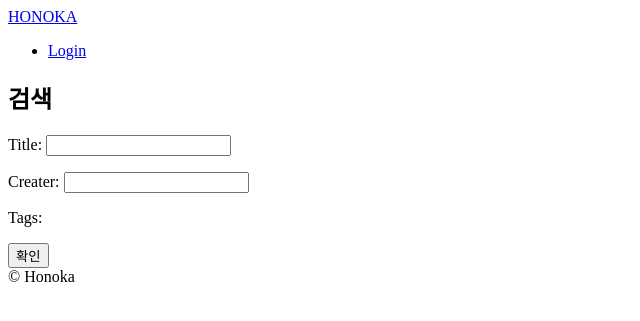
After one commit to kkhh9469/honika, a Django app: page /rooms/search/ in a window 1280 px wide. The commit adds this page. Shown: the top 321 px of the page, without its empty margins (0-640 px from the left). Run offline with Django 3.2, Linux system fonts and the light colour scheme; data that the repository does not hold is empty.

Commit message:
done search

```diff
--- /dev/null
+++ b/rooms/forms.py
@@ -0,0 +1,13 @@
+from django import forms
+from . import models
+
+
+class SearchForm(forms.Form):
+
+    title = forms.CharField(required=False)
+    creater = forms.CharField(required=False)
+    tags = forms.ModelMultipleChoiceField(
+        required=False,
+        queryset=models.Tag.objects.all(),
+        widget=forms.CheckboxSelectMultiple,
+    )
--- a/rooms/urls.py
+++ b/rooms/urls.py
@@ -3,4 +3,7 @@ from . import views
 
 app_name = "rooms"
 
-urlpatterns = [path("<int:pk>/", views.RoomDetail.as_view(), name="detail")]
+urlpatterns = [
+    path("<int:pk>/", views.RoomDetail.as_view(), name="detail"),
+    path("search/", views.SerchView.as_view(), name="search"),
+]
--- a/rooms/views.py
+++ b/rooms/views.py
@@ -1,5 +1,6 @@
-from django.views.generic import ListView, DetailView
-from . import models
+from django.views.generic import ListView, DetailView, View
+from django.shortcuts import render
+from . import models, forms
 
 
 class HomeView(ListView):
@@ -18,3 +19,33 @@ class RoomDetail(DetailView):
     """ RoomDetail Definition """
 
     model = models.Room
+
+
+class SerchView(View):
+    def get(self, request):
+        form = forms.SearchForm(request.GET)
+
+        if form.is_valid():
+            title = form.cleaned_data.get("title")
+            creater = form.cleaned_data.get("creater")
+            tags = form.cleaned_data.get("tags")
+
+            filter_args = {}
+
+            if title is not None:
+                filter_args["title__icontains"] = title
+
+            if creater is not None:
+                filter_args["creater__icontains"] = creater
+
+            for tag in tags:
+                filter_args["tag"] = tag
+
+            rooms = models.Room.objects.filter(**filter_args)
+            rooms = reversed(rooms)
+
+        return render(
+            request,
+            "rooms/search.html",
+            {"form": form, "rooms": rooms},
+        )
--- a/templates/base.html
+++ b/templates/base.html
@@ -4,11 +4,16 @@
     <meta charset="UTF-8" />
     <meta name="viewport" content="width=device-width, initial-scale=1.0" />
     <title>
-        {% block page_name %}{% endblock page_name %} | HONOKA
+        {% block page_title %}{% endblock page_title %} | HONOKA
     </title>
   </head>
   <body>
-    {% include "partials/header.html" %}
+    <header>
+      {% include "partials/header.html" %}
+      {% block search-bar %}
+        <a href="{% url 'rooms:search' %}">검색</a>
+      {% endblock search-bar %}
+    </header>
 
     {% block main_page %}
     {% endblock main_page %}
--- a/templates/partials/header.html
+++ b/templates/partials/header.html
@@ -1,8 +1,6 @@
-<header>
 <a href="{% url 'core:home' %}">HONOKA</a>
 <ul>
     <li>
         <a href="#">Login</a>
     </li>
 </ul>
-</header>
--- a/templates/rooms/room_list.html
+++ b/templates/rooms/room_list.html
@@ -1,8 +1,8 @@
 {% extends "base.html" %}
 
-{% block page_name %}
+{% block page_title %}
     Home
-{% endblock page_name %}
+{% endblock page_title %}
 
 {% block main_page %}
 
--- /dev/null
+++ b/templates/rooms/search.html
@@ -0,0 +1,39 @@
+{% extends 'base.html' %}
+
+{% block page_title %}
+    Search
+{% endblock page_title %}
+
+{% block search-bar %}{% endblock search-bar %}
+
+{% block main_page %}
+
+    <h2>검색</h2>
+
+    <form action="{% url 'rooms:search' %}" method="GET">
+        {{form.as_p}}
+        <button>확인</button>
+    </form>
+    <div>
+    {% for room in rooms %}
+        <ul>
+            <li>
+                <h5>Title</h5>
+                <a href="{% url 'rooms:detail' room.pk %}">{{room.title}}</a>
+            </li>
+            <li>
+                <h5>creater:</h5>
+                {{room.creater}}
+            </li>
+            <li>
+                <h5>tags:</h5>
+                {% for tag in room.tag.all %}
+                    {{tag}},
+                {% endfor %}
+            </li>
+        </ul>
+        {% endfor %}
+    </div>
+
+
+{% endblock main_page %}
```
Also changed, not shown: templates/rooms/room_detail.html (+2 -6 lines). Lines whose indentation alone changed are shown as unchanged.
